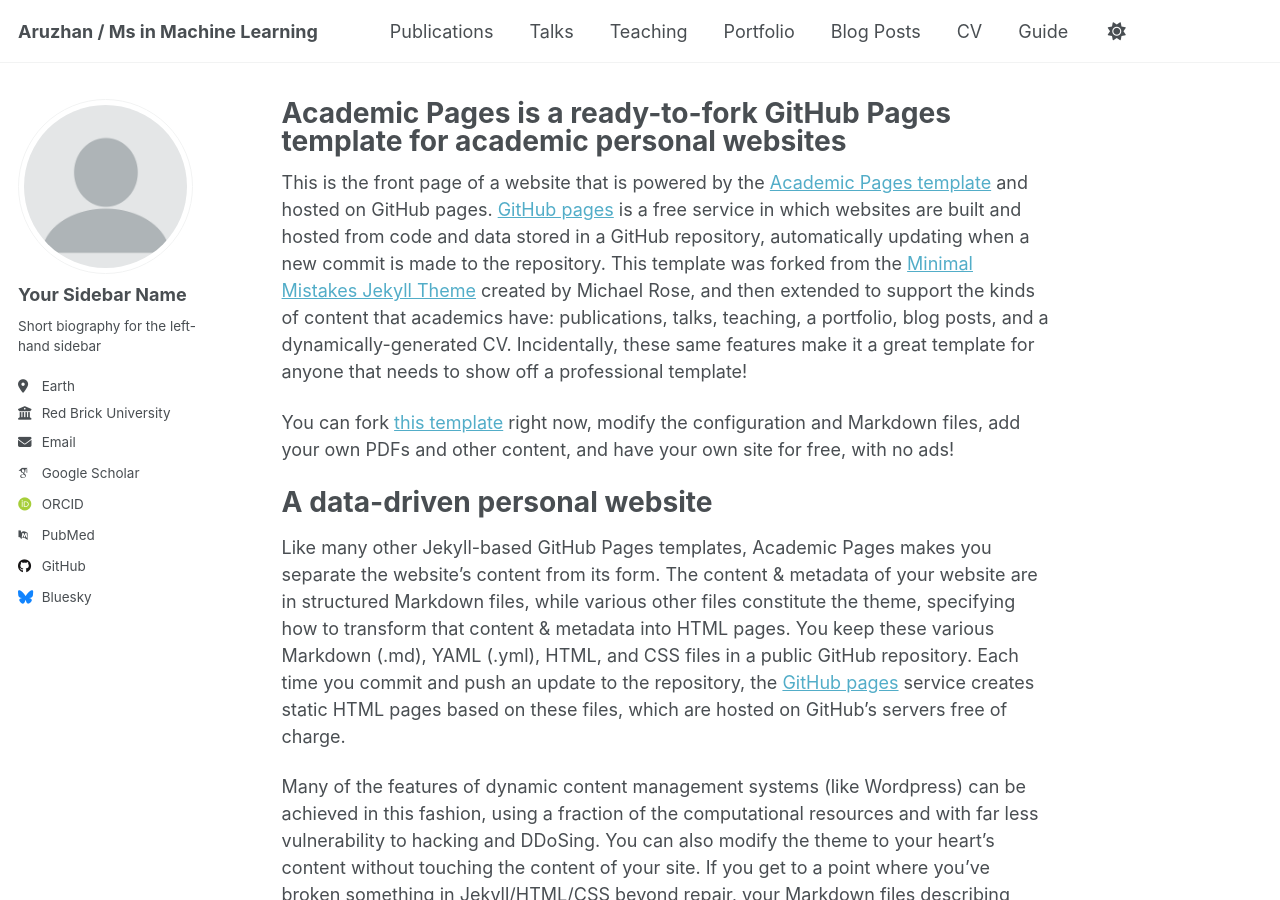
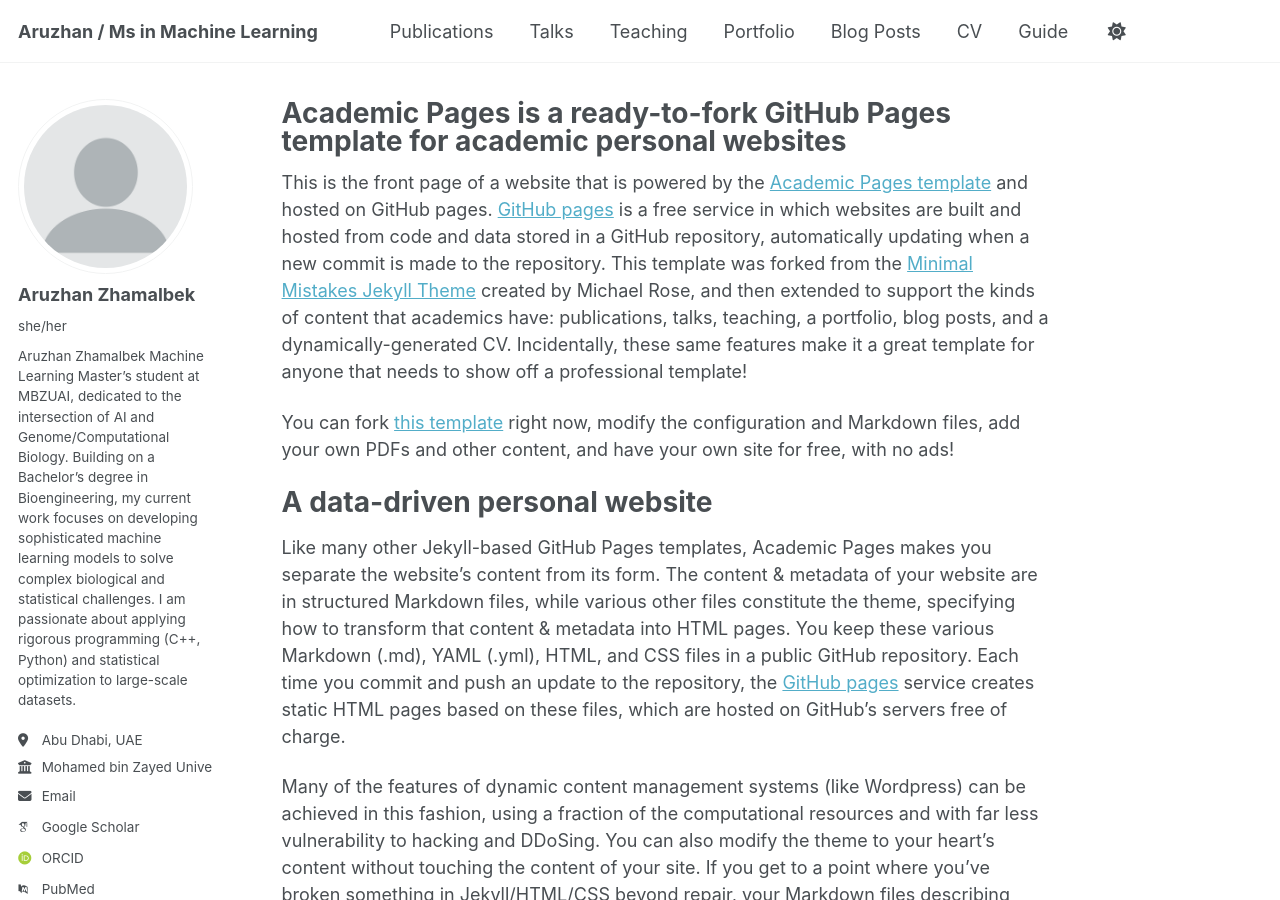
Before and after one commit to areujam/areujam.github.io, a Jekyll site: the page built from _pages/about.md, in a window 1280 px wide and 900 px high. Built offline with Jekyll 4.4.1, drawn with Linux system fonts in a browser that asks for light colours; some web fonts are replaced; a script that is not in the unit is left out.

Commit message:
Update _config.yml

```diff
--- a/_config.yml
+++ b/_config.yml
@@ -13,7 +13,7 @@ title                    : "Aruzhan / Ms in Machine Learning"
 title_separator          : "-"
 name                     : &name "Aruzhan Zhamalbek"
 description              : &description "Your Name's academic portfolio"   # Update this with a general description of your site, this is the default if not overridden by a page
-url                      : https://academicpages.github.io # The base hostname & protocol for your site e.g. "https://[your GitHub username].github.io",
+url                      : https://areujam.github.io # The base hostname & protocol for your site e.g. "https://[your GitHub username].github.io",
                                                            # or if you already have some other page hosted on Github then use "https://[your GitHub username].github.io/[Your Repo Name]"
 baseurl                  : "" # the subpath of your site, e.g. "/blog"
 repository               : "academicpages/academicpages.github.io"
@@ -24,13 +24,14 @@ repository               : "academicpages/academicpages.github.io"
 author:
   # Biographic information
   avatar           : "profile.png"
-  name             : "Your Sidebar Name"
-  pronouns         : # example: "she/her"
-  bio              : "Short biography for the left-hand sidebar"
-  location         : "Earth"
-  employer         : "Red Brick University"
+  name             : "Aruzhan Zhamalbek" # Your name, this is used in the sidebar and as the author of posts
+  pronouns         : she/her # example: "she/her"
+  bio              : "Aruzhan Zhamalbek Machine Learning Master’s student at MBZUAI, dedicated to the intersection of AI and Genome/Computational Biology. Building on a Bachelor’s degree in Bioengineering, my current work focuses on developing sophisticated machine learning models to solve complex biological and statistical challenges. I am passionate about applying rigorous programming (C++, Python) and statistical optimization to large-scale datasets."
+  location         : "Abu Dhabi, UAE" # Location, this is used in the sidebar
+  employer         : "Mohamed bin Zayed University of Artificial Intelligence (MBZUAI)" # Employer, this is used in the sidebar
+  job_title        : "Master's Student in Machine Learning" # Job title, this is
   uri              : # URL
-  email            : "none@example.org"
+  email            : "aruzhan.zhamalbek@mbzuai.ac.ae"
 
   # Academic websites
   academia         : # URL
```
